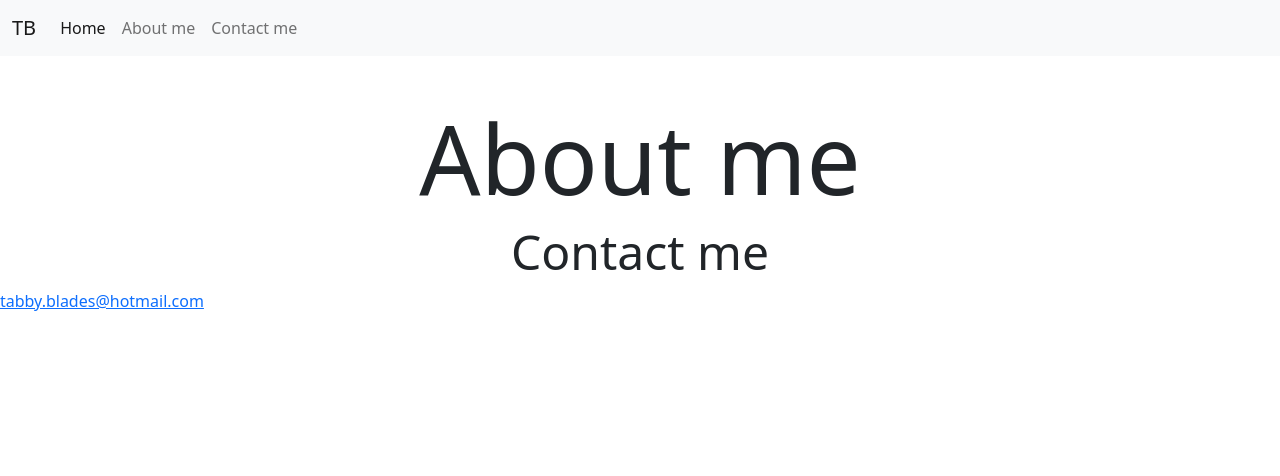
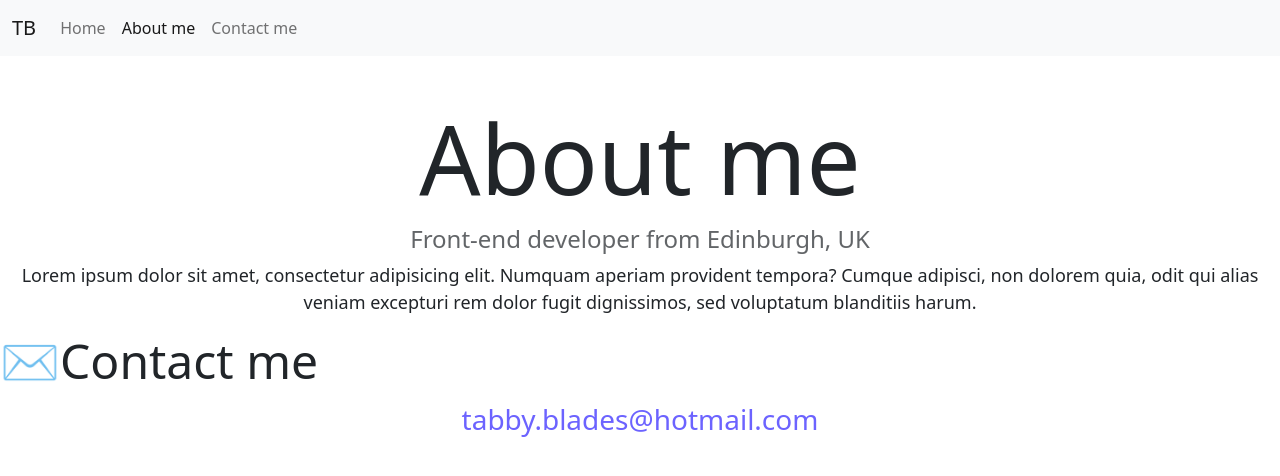
Before and after one commit to tabbyblades/my-portfolio, a plain HTML site: page about.html in a window 1280 px wide. Drawn offline with nearby package versions, Linux system fonts and the light colour scheme.

Commit message:
Added homepage grid, tweaked nav bar and updated contact info

```diff
--- a/about.html
+++ b/about.html
@@ -17,10 +17,10 @@
       <div class="collapse navbar-collapse" id="navbarNav">
         <ul class="navbar-nav">
           <li class="nav-item">
-            <a class="nav-link active" aria-current="page" href="index.html">Home</a>
+            <a class="nav-link" aria-current="page" href="index.html">Home</a>
           </li>
           <li class="nav-item">
-            <a class="nav-link" href="about.html">About me</a>
+            <a class="nav-link active" href="about.html">About me</a>
           </li>
           <li class="nav-item">
             <a class="nav-link" href="about.html#contact">Contact me</a>
@@ -30,9 +30,11 @@
     </div>
   </nav>
 <h1>About me</h1>
+<h3>Front-end developer from Edinburgh, UK</h3>
+<P class="text-center">Lorem ipsum dolor sit amet, consectetur adipisicing elit. Numquam aperiam provident tempora? Cumque adipisci, non dolorem quia, odit qui alias veniam excepturi rem dolor fugit dignissimos, sed voluptatum blanditiis harum.</P>
 <div class="contact-info">
-    <h2>Contact me</h2>
-    <a href="mailto:tabby.blades@hotmail.com">tabby.blades@hotmail.com</a>
+    <h2>✉Contact me</h2>
+    <a href="mailto:tabby.blades@hotmail.com" class="email-link">tabby.blades@hotmail.com</a>
 </div>
 <body>
     <script src="https://cdn.jsdelivr.net/npm/bootstrap@5.2.0/dist/js/bootstrap.bundle.min.js" integrity="sha384-A3rJD856KowSb7dwlZdYEkO39Gagi7vIsF0jrRAoQmDKKtQBHUuLZ9AsSv4jD4Xa" crossorigin="anonymous"></script>
--- a/src/style.css
+++ b/src/style.css
@@ -6,7 +6,7 @@ body{
     --secondary-colour:white;
     --box-shadow:0 5px 10px rgba(0, 0, 0, 0.3);
    }
-    h1,h2,h3{
+    h1,h3{
     text-align: center;
 }
 
@@ -31,14 +31,14 @@ h3{
     margin-bottom: 40px;
 }
 
-.contact-me{
+.primary-link{
     border-radius: 4px;
     padding: 20px 15px;
     text-decoration: none;
     background: var(--primary-colour);
     color: white;
     box-shadow: var(--box-shadow);
-    margin: 20px;
+margin: 20px;
 
 }
 
@@ -50,3 +50,16 @@ h3{
     border: 1px solid var(--primary-colour);
     margin: 20px;
 }
+
+P{
+font-size: 18px;
+line-height: 1.5;
+}
+
+.email-link{
+    display: flex;
+    justify-content: center;
+    color: var(--primary-colour);
+    font-size: 28px;
+    text-decoration: none;
+}
```
Also changed, not shown: index.html (+34 -2 lines).
